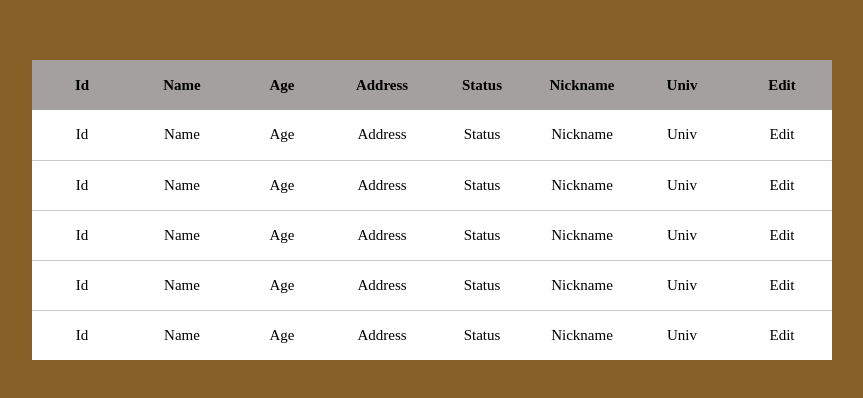
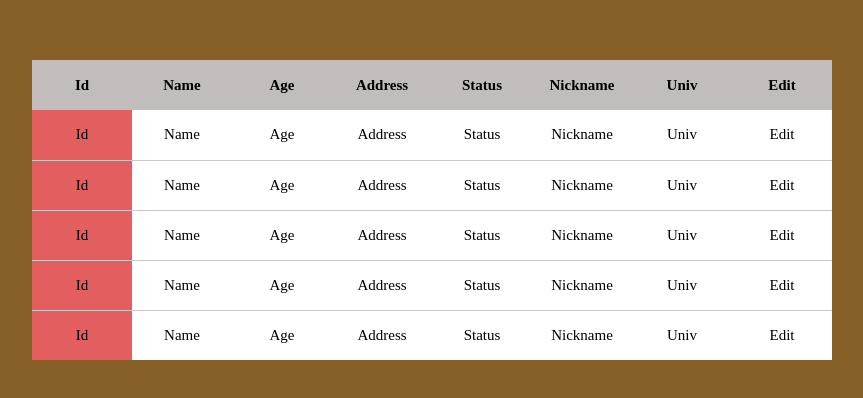
Before and after one commit to Sardor0795/rjs_tutorial, a React (Create React App) app: page / in a window 1280 px wide. Shown: the part 190-588 px from the top of the page, without its empty margins (208-1071 px from the left). Built offline with nearby package versions, Linux system fonts and the light colour scheme.

Commit message:
Change scroll view

```diff
--- a/src/lesson_4/scrolable_table/style.css
+++ b/src/lesson_4/scrolable_table/style.css
@@ -13,6 +13,28 @@
   font-size: 15px;
 }
 
+.tableWrapper.scroll-close::-webkit-scrollbar {
+  width: 0;
+}
+
+.tableWrapper::-webkit-scrollbar {
+  width: 8px;
+  height: 8px; /* Mostly for vertical scrollbars */
+  border-radius: 25px;
+}
+
+.tableWrapper::-webkit-scrollbar-thumb {
+  /* Foreground */
+  background: #323acb;
+  border-radius: 25px;
+}
+
+.tableWrapper::-webkit-scrollbar-track {
+  /* Background */
+  background: rgba(225, 220, 220, 0.845);
+  border-radius: 25px;
+}
+
 table {
   border-collapse: collapse;
 }
@@ -20,7 +42,7 @@ table {
 thead {
   position: sticky;
   top: 0;
-  background-color: rgb(164, 160, 160);
+  background-color: rgb(194, 188, 188);
   z-index: 2;
 }
 
@@ -39,7 +61,7 @@ td {
 tr td:first-child {
   position: sticky;
   left: 0;
-  background-color: #fff;
+  background-color: rgb(227, 94, 94);
 }
 
 tr td:last-child {
@@ -53,13 +75,13 @@ tr th:first-child {
   top: 0;
   left: 0;
   z-index: 4;
-  background-color: rgb(164, 160, 160);
+  background-color: rgb(194, 188, 188);
 }
 
 tr th:last-child {
   position: sticky;
   top: 0;
   right: 0;
-  background-color: rgb(164, 160, 160);
+  background-color: rgb(194, 188, 188);
   z-index: 2;
 }
```
